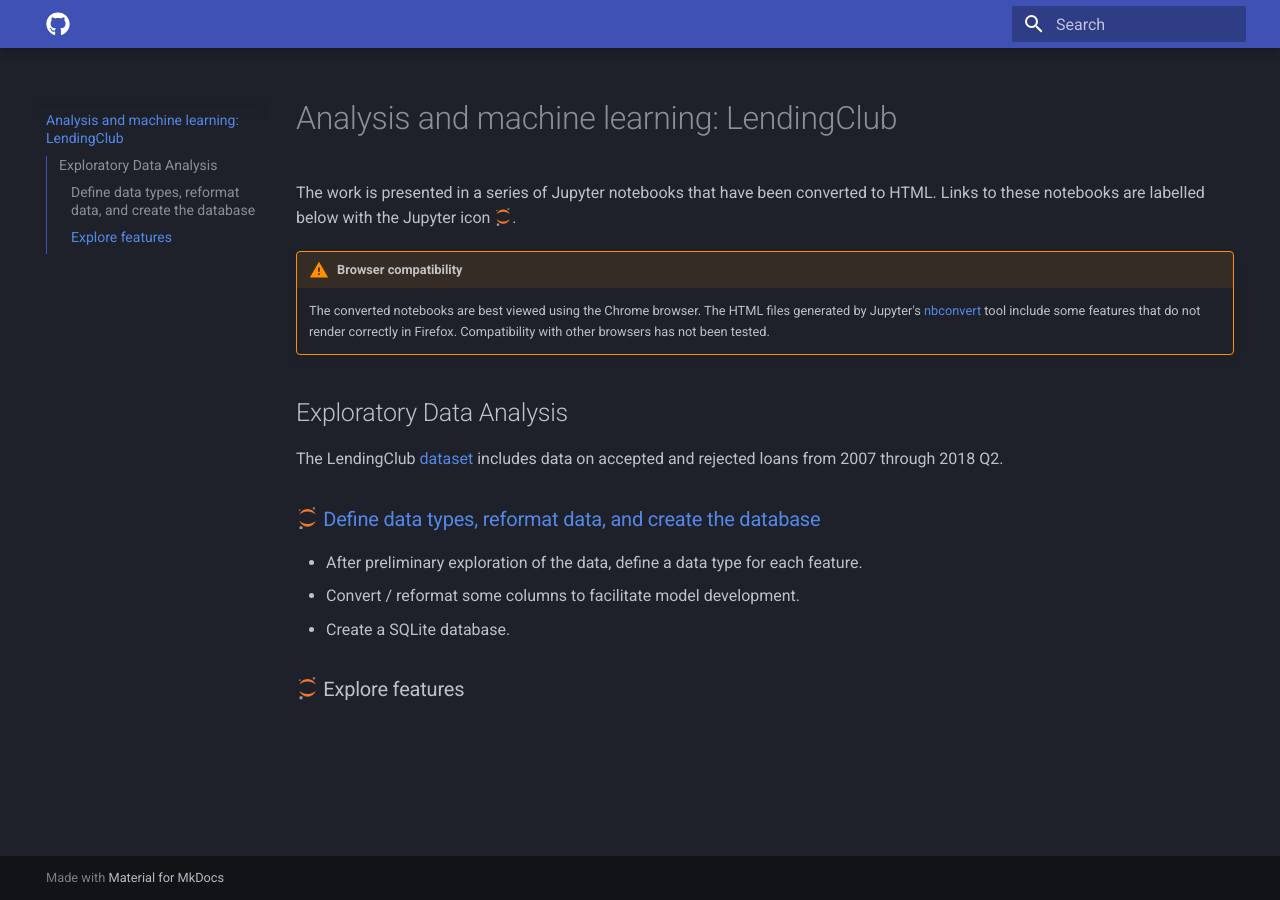
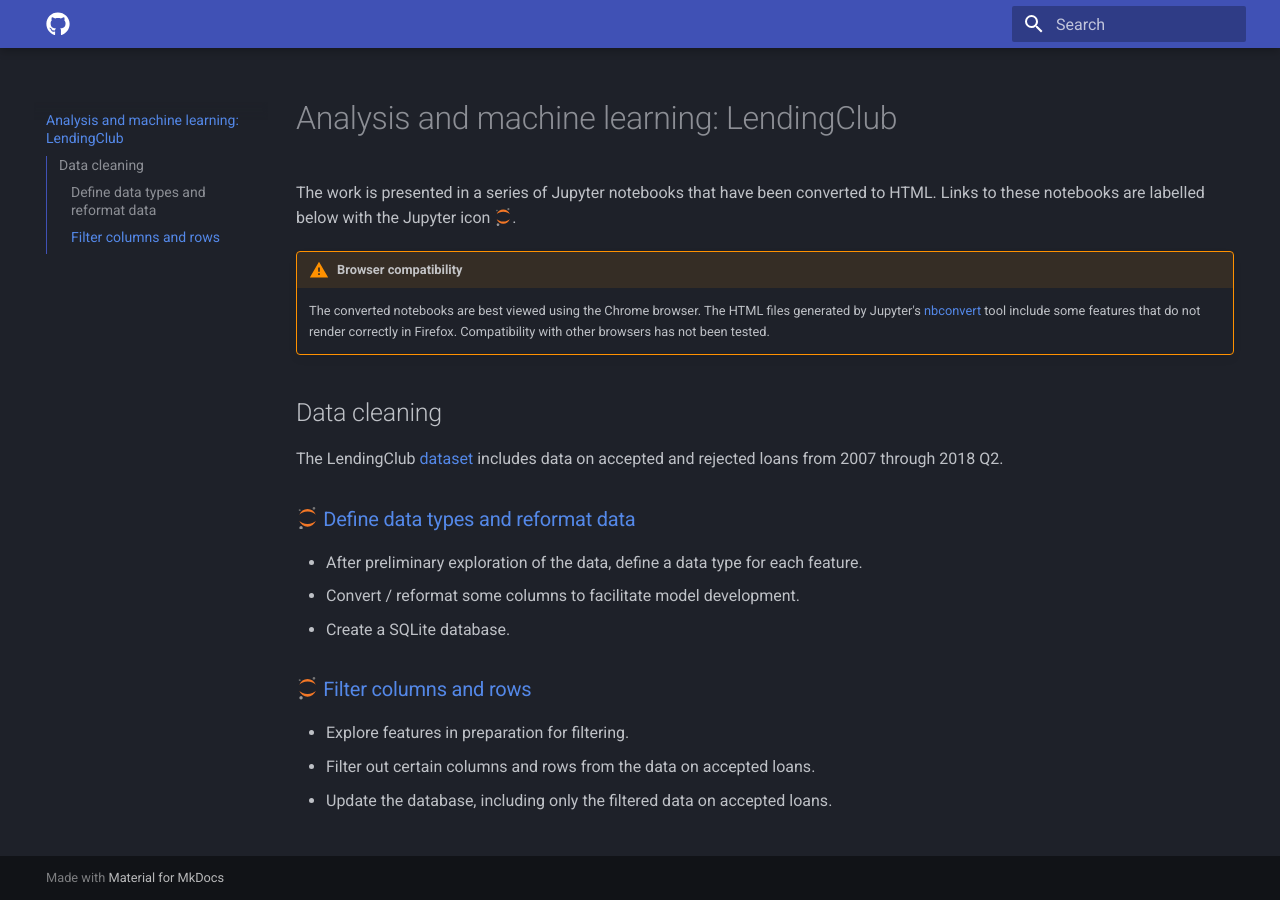
Before and after one commit to MarkCButler/lending-club, an MkDocs documentation site: the page built from pages/index.md, in a window 1280 px wide. Built offline with MkDocs 1.6.1 and Material for MkDocs 9.7.7, drawn with Linux system fonts in a browser that asks for light colours.

Commit message:
Update headings in notebooks and home page

```diff
--- a/pages/index.md
+++ b/pages/index.md
@@ -10,7 +10,7 @@
     some features that do not render correctly in Firefox. Compatibility with other browsers
     has not been tested.
 
-## Exploratory Data Analysis
+## Data cleaning
 
 The LendingClub [dataset](https://www.kaggle.com/datasets/wordsforthewise/lending-club)
 includes data on accepted and rejected loans from 2007 through 2018 Q2.
@@ -28,10 +28,14 @@
         poetry run mkdocs gh-deploy --no-history --strict
 -->
 
-### [:jupyter-colored: Define data types, reformat data, and create the database](html/data-cleaning-01.html)
+### [:jupyter-colored: Define data types and reformat data](html/data-cleaning-01.html)
 
 - After preliminary exploration of the data, define a data type for each feature.
 - Convert / reformat some columns to facilitate model development.
 - Create a SQLite database.
 
-### :jupyter-colored: Explore features
+### [:jupyter-colored: Filter columns and rows](html/data-cleaning-02.html)
+
+- Explore features in preparation for filtering.
+- Filter out certain columns and rows from the data on accepted loans.
+- Update the database, including only the filtered data on accepted loans.
```
Also changed, not shown: 1 other file.
